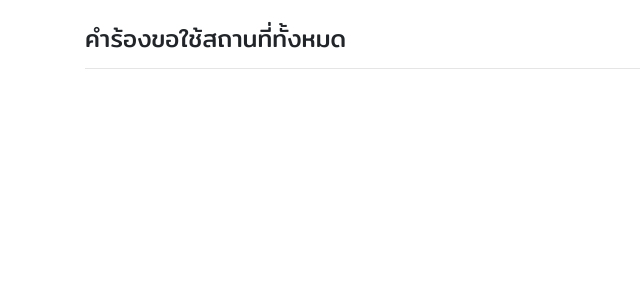
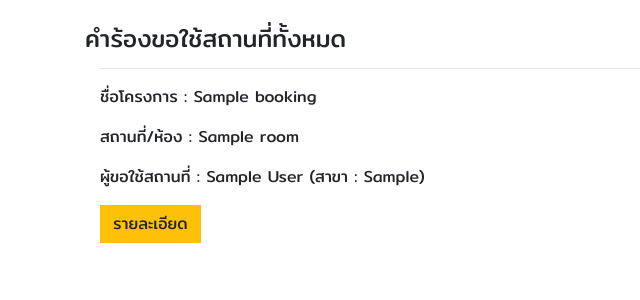
Before and after one commit to gearprn/IT-booking-system, a Django app: page /management/request in a window 1280 px wide. Shown: the part 58-358 px from the top of the page, without its empty margins (0-640 px from the left). Run offline with Django 3.2, Linux system fonts and the light colour scheme; tables that the repository leaves empty hold one stand-in row (values such as "Sample post"); some libraries are stand-ins or nearby versions.

Commit message:
add: detail.html

```diff
--- a/BookingSystem/management/templates/request.html
+++ b/BookingSystem/management/templates/request.html
@@ -2,6 +2,20 @@
 {% block content %}
     <div class="mt-4">
         <h4>คำร้องขอใช้สถานที่ทั้งหมด</h4>
-        <hr>
+        <div class="col-8">
+            {% for request in allreq %}
+            <hr>
+            <p>ชื่อโครงการ : {{request.title}}</p>
+            <p>สถานที่/ห้อง : {{request.room.name}}</p>
+            <p>ผู้ขอใช้สถานที่ : {{request.bookerFirstName}} {{request.bookerLastName}} (สาขา : {{request.bookerBranch}})</p>
+
+            <a href="{% url 'detail' detail_id=user.id %}">
+                <div class="btn btn-warning">รายละเอียด</div>
+            </a>
+
+            {% endfor %}
+
+
+        </div>
     </div>
 {% endblock content %}
--- a/BookingSystem/management/urls.py
+++ b/BookingSystem/management/urls.py
@@ -3,4 +3,5 @@ from . import views
 
 urlpatterns = [
     path('request', views.request, name='request'),
+    path('<int:detail_id>', views.detail, name='detail'),
 ]
--- a/BookingSystem/management/views.py
+++ b/BookingSystem/management/views.py
@@ -1,7 +1,20 @@
 from django.shortcuts import render
-
+from django.contrib.auth.models import User
+import datetime
+from mainapp.models import Room, Booking, Student, RoomType_Facility
 # Create your views here.
 
 def request(request):
+    context = {}
 
-    return render(request, template_name='request.html')
+    allreq = Booking.objects.all()
+    context['allreq'] = allreq
+
+    return render(request, template_name='request.html', context=context)
+
+def detail(request, detail_id):
+    context = {}
+    detail = User.objects.get(id= detail_id)
+    context['detail'] = detail
+
+    return render(request, template_name='detail.html', context=context)
```
Also changed, not shown: BookingSystem/management/templates/detail.html (added, +12 -0 lines).
